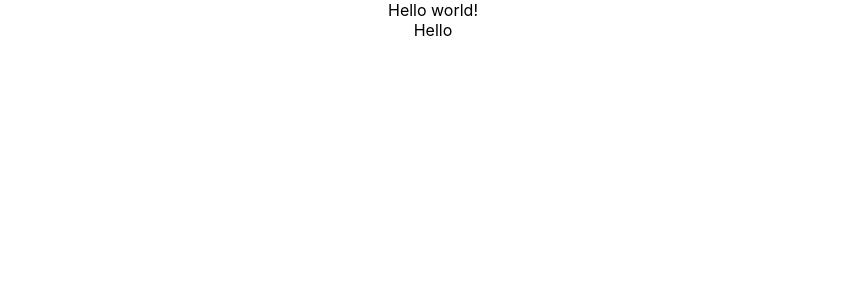
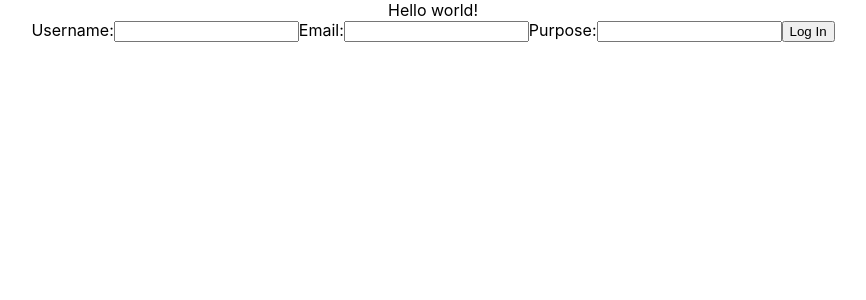
Before and after one commit to J-Poulter/VRAD-Application, a React (Create React App) app: page / in a window 1280 px wide. Shown: the top 300 px of the page, without its empty margins (207-1073 px from the left). Built offline with nearby package versions, Linux system fonts and the light colour scheme.

Commit message:
Scaffold the login form

```diff
--- a/src/components/LoginForm/LoginForm.js
+++ b/src/components/LoginForm/LoginForm.js
@@ -1,10 +1,45 @@
 import React, { Component } from 'react'
 
 class LoginForm extends Component {
+  constructor(props) {
+    super(props);
+    this.state = {
+      username: '',
+      email: '',
+      purpose: ''
+    }
+  }
+
   render() {
+    const { username, email, purpose } = this.state;
+
     return (
-      <form>
-        Hello
+      <form onSubmit={this.props.handleLoginSubmit}>
+        <label htmlFor="username">Username:
+          <input
+          id="username"
+          onChange={this.handleInput}
+          type="text"
+          value={username}
+        />
+        </label>
+        <label htmlFor="email">Email:
+          <input
+          id="email"
+          onChange={this.handleInput}
+          type="text"
+          value={email}
+        />
+        </label>
+        <label htmlFor="purpose">Purpose:
+          <input
+          id="purpose"
+          onChange={this.handleInput}
+          type="text"
+          value={purpose}
+        />
+        </label>
+        <button type="submit">Log In</button>
       </form>
     )
   }
```
